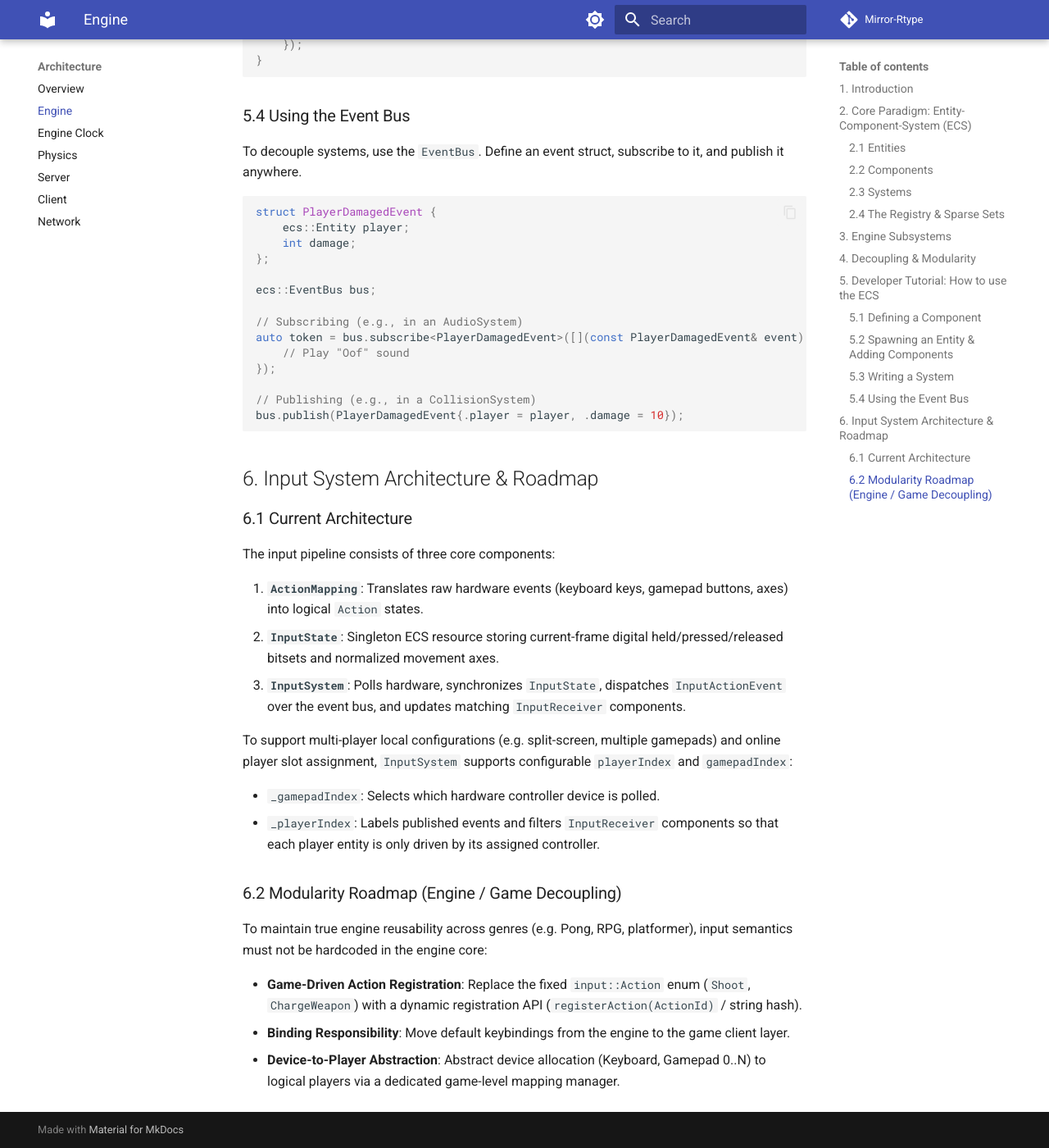
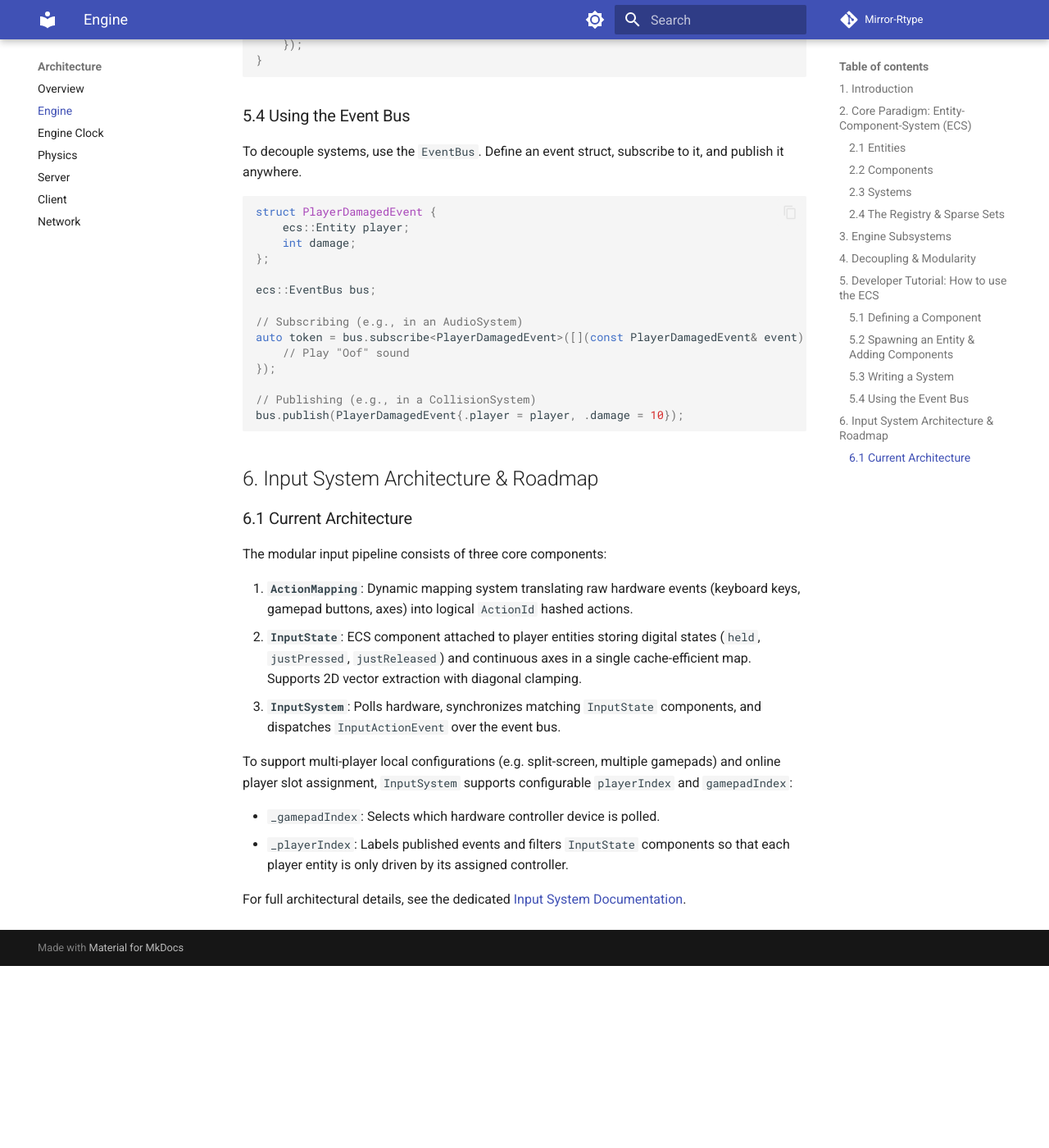
Before and after one commit to Matt4401/Mirror-Rtype, an MkDocs documentation site: the page built from docs/architecture/engine.md, in a window 1280 px wide and 1400 px high, scrolled down 3755 px. Shown: the whole window at 82% size. Built offline with MkDocs 1.6.1 and Material for MkDocs 9.7.7, drawn with Linux system fonts in a browser that asks for light colours; comment, search, counter and statistics services are not loaded; after the commit the page ends 4933 px from its top, so only the background shows below that.

Commit message:
docs(architecture): remove InputState singleton resource mentions

```diff
--- a/docs/architecture/engine.md
+++ b/docs/architecture/engine.md
@@ -150,21 +150,15 @@ bus.publish(PlayerDamagedEvent{.player = player, .damage = 10});
 
 ### 6.1 Current Architecture
 
-The input pipeline consists of three core components:
+The modular input pipeline consists of three core components:
 
-1. **`ActionMapping`**: Translates raw hardware events (keyboard keys, gamepad buttons, axes) into logical `Action` states.
-2. **`InputState`**: Singleton ECS resource storing current-frame digital held/pressed/released bitsets and normalized movement axes.
-3. **`InputSystem`**: Polls hardware, synchronizes `InputState`, dispatches `InputActionEvent` over the event bus, and updates matching `InputReceiver` components.
+1. **`ActionMapping`**: Dynamic mapping system translating raw hardware events (keyboard keys, gamepad buttons, axes) into logical `ActionId` hashed actions.
+2. **`InputState`**: ECS component attached to player entities storing digital states (`held`, `justPressed`, `justReleased`) and continuous axes in a single cache-efficient map. Supports 2D vector extraction with diagonal clamping.
+3. **`InputSystem`**: Polls hardware, synchronizes matching `InputState` components, and dispatches `InputActionEvent` over the event bus.
 
 To support multi-player local configurations (e.g. split-screen, multiple gamepads) and online player slot assignment, `InputSystem` supports configurable `playerIndex` and `gamepadIndex`:
 
 - `_gamepadIndex`: Selects which hardware controller device is polled.
-- `_playerIndex`: Labels published events and filters `InputReceiver` components so that each player entity is only driven by its assigned controller.
+- `_playerIndex`: Labels published events and filters `InputState` components so that each player entity is only driven by its assigned controller.
 
-### 6.2 Modularity Roadmap (Engine / Game Decoupling)
-
-To maintain true engine reusability across genres (e.g. Pong, RPG, platformer), input semantics must not be hardcoded in the engine core:
-
-- **Game-Driven Action Registration**: Replace the fixed `input::Action` enum (`Shoot`, `ChargeWeapon`) with a dynamic registration API (`registerAction(ActionId)` / string hash).
-- **Binding Responsibility**: Move default keybindings from the engine to the game client layer.
-- **Device-to-Player Abstraction**: Abstract device allocation (Keyboard, Gamepad 0..N) to logical players via a dedicated game-level mapping manager.
+For full architectural details, see the dedicated [Input System Documentation](input_system.md).
```
Also changed, not shown: docs/architecture/input_system.md (+1 -2 lines).
